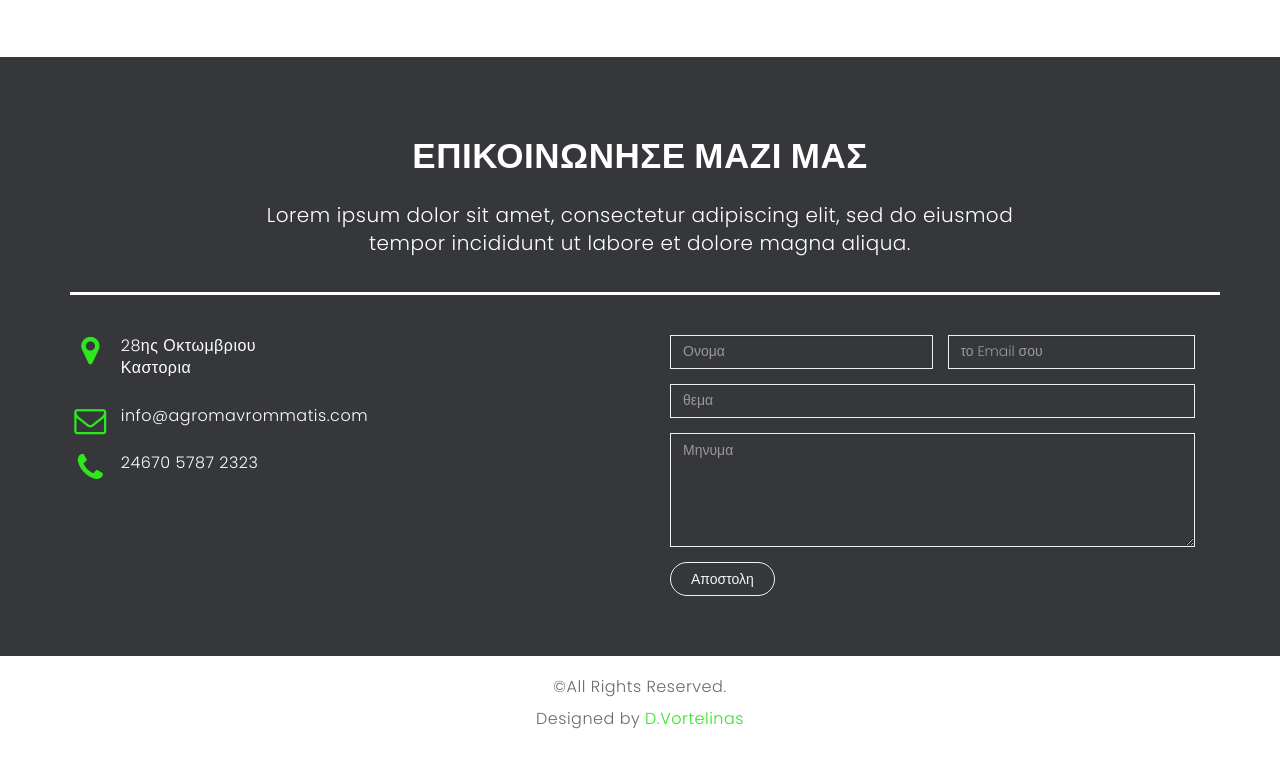
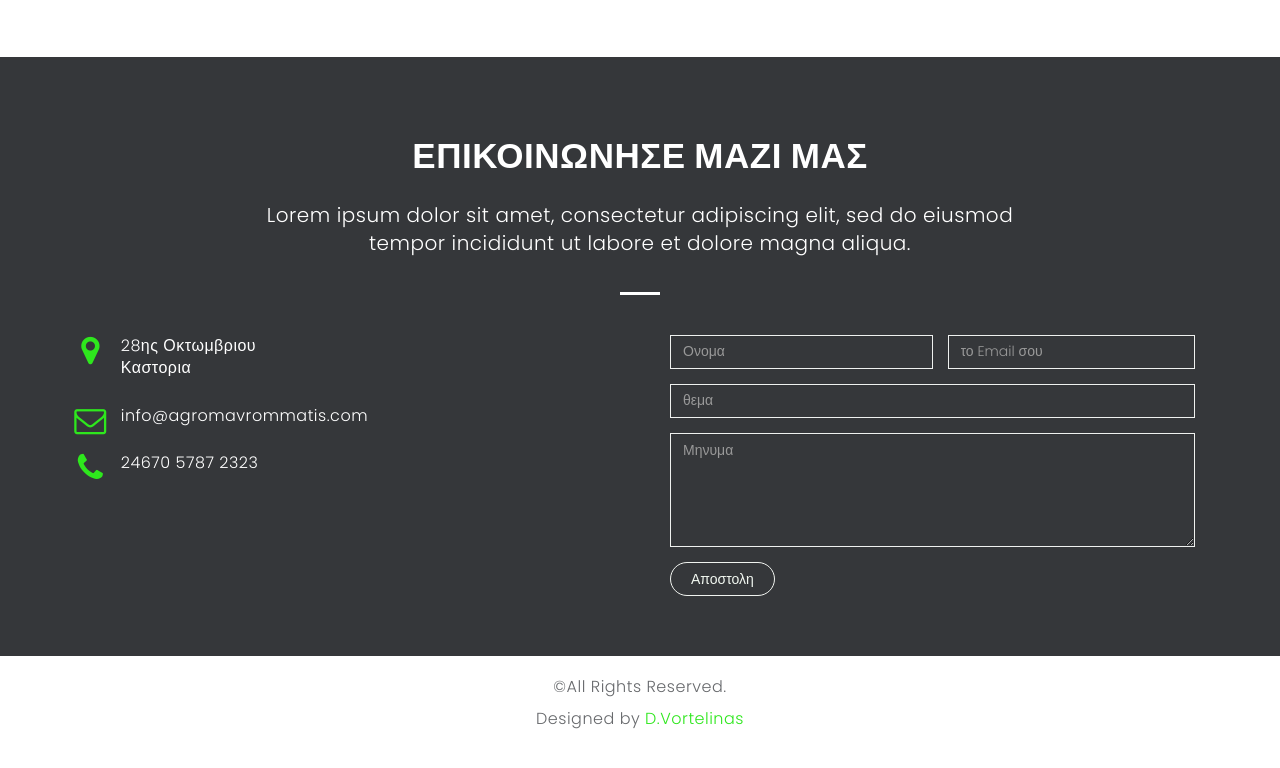
Before and after one commit to jvorte/agromavrommatis2, a plain HTML site: page index.html in a window 1280 px wide. Shown: the part 3055-3823 px from the top of the page. Drawn offline with Linux system fonts and the light colour scheme.

Commit message:
First Commit

```diff
--- a/css/style.css
+++ b/css/style.css
@@ -764,7 +764,7 @@ contact
 
 .white-bg {
   background-color: #fff;
-  width: 1150px;
+
 }
 
 #footer a {
```
